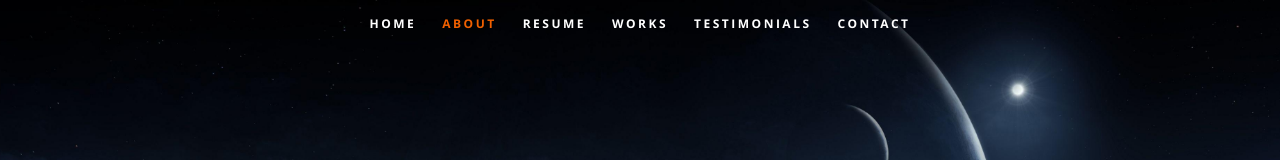
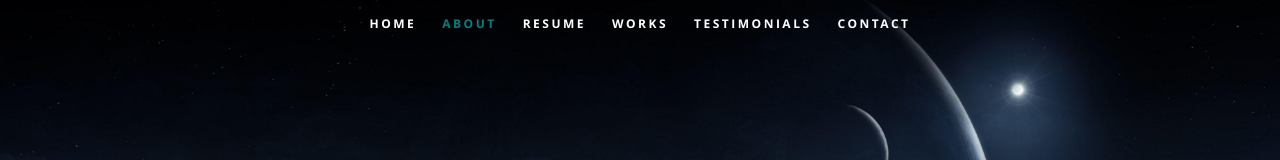
Before and after one commit to Tkachuk94/React_Portfolio, a React (Create React App) app: page / in a window 1280 px wide. Shown: the top 160 px of the page. Built offline with nearby package versions, Linux system fonts and the light colour scheme.

Commit message:
updated color on header

```diff
--- a/public/css/layout.css
+++ b/public/css/layout.css
@@ -149,7 +149,7 @@ ul#nav li a {
 }
 
 ul#nav li a:active { background-color: transparent !important; }
-ul#nav li.current a { color: #F06000; }
+ul#nav li.current a { color: teal; }
 
 
 /* ------------------------------------------------------------------ */
```
